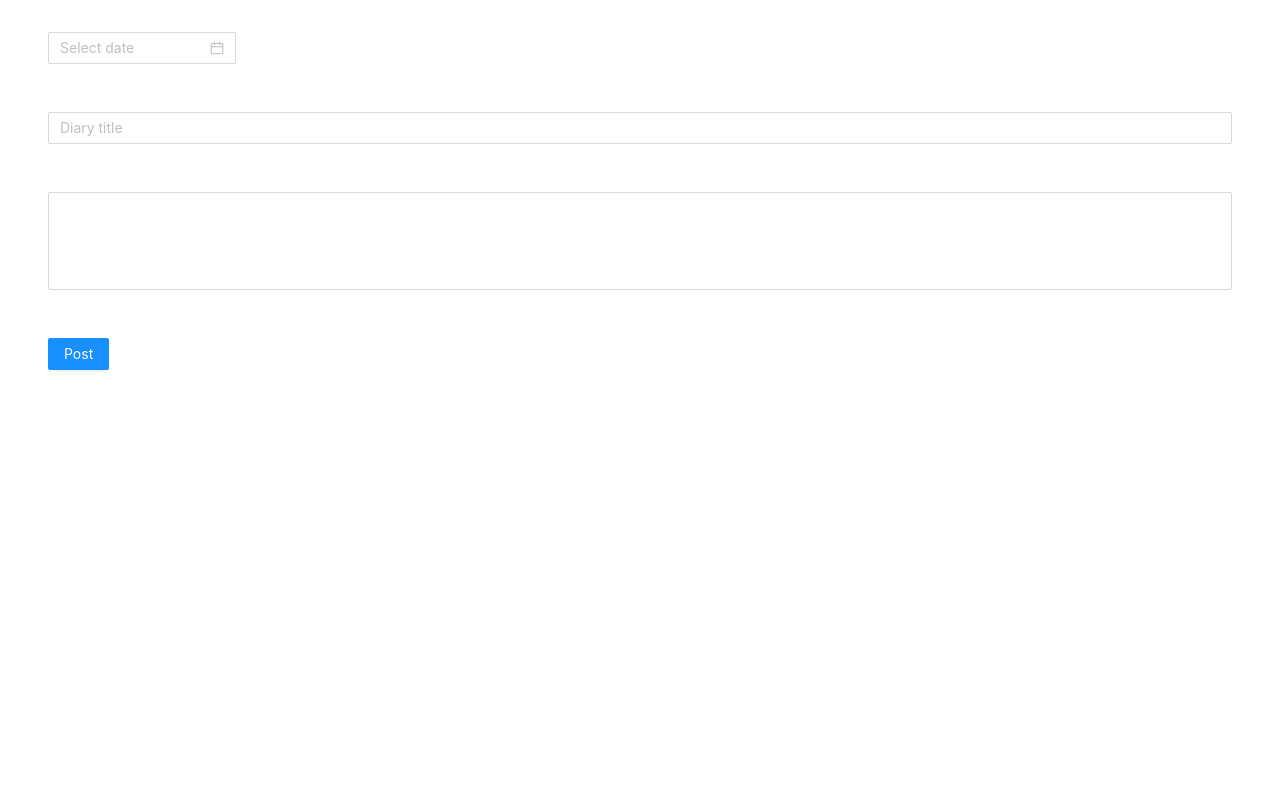
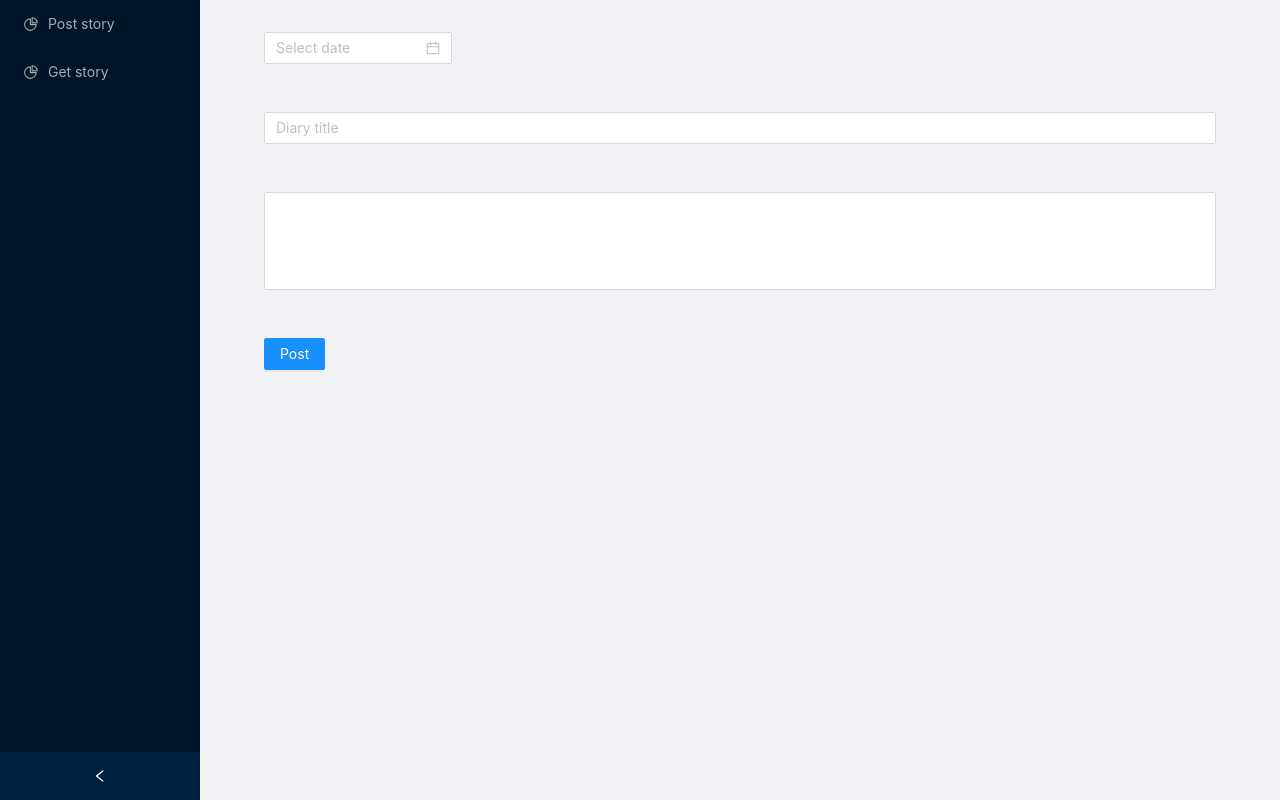
Before and after one commit to lhthang96/photos-book, a React (Create React App) app: page /dev-data/post-story in a window 1280 px wide. Built offline with nearby package versions, Linux system fonts and the light colour scheme; no server answers; sample sign-in values are in the browser's storage.

Commit message:
feat: added basic layout, post story page

```diff
--- a/package.json
+++ b/package.json
@@ -3,6 +3,7 @@
   "version": "0.1.0",
   "private": true,
   "dependencies": {
+    "@ant-design/icons": "^4.3.0",
     "@testing-library/jest-dom": "^5.11.4",
     "@testing-library/react": "^11.1.0",
     "@testing-library/user-event": "^12.1.10",
--- a/src/pages/DevData/DevData.tsx
+++ b/src/pages/DevData/DevData.tsx
@@ -1,54 +1,63 @@
-import { Input, DatePicker, Form, Button } from 'antd';
-import React from 'react';
-import moment from 'moment';
-import { dbPushStory } from '../../services/database';
-import { StyledDevData, StyledPostStoryForm } from './DevData.styles';
-import { PostStoryPayload } from '../../common/interfaces';
-import { getCurrentUser } from '../../common/utils';
-
-const { TextArea } = Input;
+import React, { ReactElement, useState } from 'react';
+import Sider from 'antd/lib/layout/Sider';
+import Layout, { Content } from 'antd/lib/layout/layout';
+import { Menu } from 'antd';
+import PieChartOutlined from '@ant-design/icons/lib/icons/PieChartOutlined';
+import { Route, Switch, useHistory } from 'react-router-dom';
+import { PostStory } from './PostStory';
 
 export const DevData: React.FC = () => {
-  const onFinishForm = async (formValues: any): Promise<void> => {
-    const currentUser = getCurrentUser();
-    if (!currentUser) return;
+  const history = useHistory();
+  const [collapsed, setCollapsed] = useState(false);
 
-    const newDiary: PostStoryPayload = {
-      uid: currentUser.uid,
-      title: formValues.title,
-      isPrivate: false,
-      date: moment(formValues.date).toISOString()
-    };
+  const onCollapse = (): void => setCollapsed((val) => !val);
 
-    try {
-      await dbPushStory(newDiary);
-    } catch (error) {
-      console.log('log error : ', error);
-    }
+  const goToPath = (path: string): void => {
+    history.push(path);
   };
 
+  const menuItems = [
+    {
+      key: 'post-story',
+      path: '/dev-data/post-story',
+      title: 'Post story',
+      Icon: PieChartOutlined
+    },
+    {
+      key: 'get-story',
+      path: '/dev-data/get-story',
+      title: 'Get story',
+      Icon: PieChartOutlined
+    }
+  ];
+
+  const renderSidebarMenu = (): ReactElement[] =>
+    menuItems.map((item) => {
+      const { key, title, path, Icon } = item;
+
+      return (
+        <Menu.Item key={key} icon={<Icon />} onClick={() => goToPath(path)}>
+          {title}
+        </Menu.Item>
+      );
+    });
+
   return (
-    <StyledDevData>
-      <StyledPostStoryForm onFinish={onFinishForm}>
-        <Form.Item name="date">
-          <DatePicker style={{ marginBottom: 24 }} />
-        </Form.Item>
-
-        <Form.Item name="title">
-          <Input placeholder="Diary title" style={{ marginBottom: 24 }} />
-        </Form.Item>
-
-        <Form.Item name="content">
-          <TextArea
-            autoSize={{ minRows: 4, maxRows: 8 }}
-            style={{ marginBottom: 24 }}
-          />
-        </Form.Item>
-
-        <Button type="primary" htmlType="submit">
-          Post
-        </Button>
-      </StyledPostStoryForm>
-    </StyledDevData>
+    <Layout style={{ minHeight: '100vh' }}>
+      <Sider collapsible collapsed={collapsed} onCollapse={onCollapse}>
+        <div className="logo" />
+        <Menu theme="dark" mode="inline">
+          {renderSidebarMenu()}
+        </Menu>
+      </Sider>
+      <Layout className="site-layout">
+        <Content style={{ margin: '0 16px' }}>
+          <Switch>
+            <Route path="/dev-data/post-story" component={PostStory} />
+            <Route path="/dev-data" component={() => <div>Dev data</div>} />
+          </Switch>
+        </Content>
+      </Layout>
+    </Layout>
   );
 };
--- a/src/pages/DevData/PostStory/PostStory.styles.tsx
+++ b/src/pages/DevData/PostStory/PostStory.styles.tsx
@@ -1,7 +1,7 @@
 import { Form } from 'antd';
 import styled from 'styled-components';
 
-export const StyledDevData = styled.main`
+export const StyledPostStory = styled.main`
   width: 100%;
   height: 100vh;
   overflow: hidden;
--- a/src/pages/DevData/PostStory/PostStory.tsx
+++ b/src/pages/DevData/PostStory/PostStory.tsx
@@ -1,14 +1,17 @@
-import { Input, DatePicker, Form, Button } from 'antd';
+import { Input, DatePicker, Form, Button, message } from 'antd';
 import React from 'react';
 import moment from 'moment';
 import { dbPushStory } from 'src/services/database';
-import { StyledDevData, StyledPostStoryForm } from './PostStory.styles';
+import { StyledPostStory, StyledPostStoryForm } from './PostStory.styles';
 import { PostStoryPayload } from 'src/common/interfaces';
 import { getCurrentUser } from 'src/common/utils';
+import { useHistory } from 'react-router-dom';
 
 const { TextArea } = Input;
 
 export const PostStory: React.FC = () => {
+  const history = useHistory();
+
   const onFinishForm = async (formValues: any): Promise<void> => {
     const currentUser = getCurrentUser();
     if (!currentUser) return;
@@ -22,13 +25,16 @@ export const PostStory: React.FC = () => {
 
     try {
       await dbPushStory(newDiary);
+
+      message.success('Post story successfully !', 2);
+      history.push('/dev-data/get-story');
     } catch (error) {
       console.log('log error : ', error);
     }
   };
 
   return (
-    <StyledDevData>
+    <StyledPostStory>
       <StyledPostStoryForm onFinish={onFinishForm}>
         <Form.Item name="date">
           <DatePicker style={{ marginBottom: 24 }} />
@@ -49,6 +55,6 @@ export const PostStory: React.FC = () => {
           Post
         </Button>
       </StyledPostStoryForm>
-    </StyledDevData>
+    </StyledPostStory>
   );
 };
--- a/tsconfig.json
+++ b/tsconfig.json
@@ -1,9 +1,6 @@
 {
   "extends": "./tsconfig.base.json",
   "compilerOptions": {
-    "baseUrl": ".",
-    "paths": {
-      "src": ["./src"]
-    }
+    "baseUrl": "."
   }
 }
```
